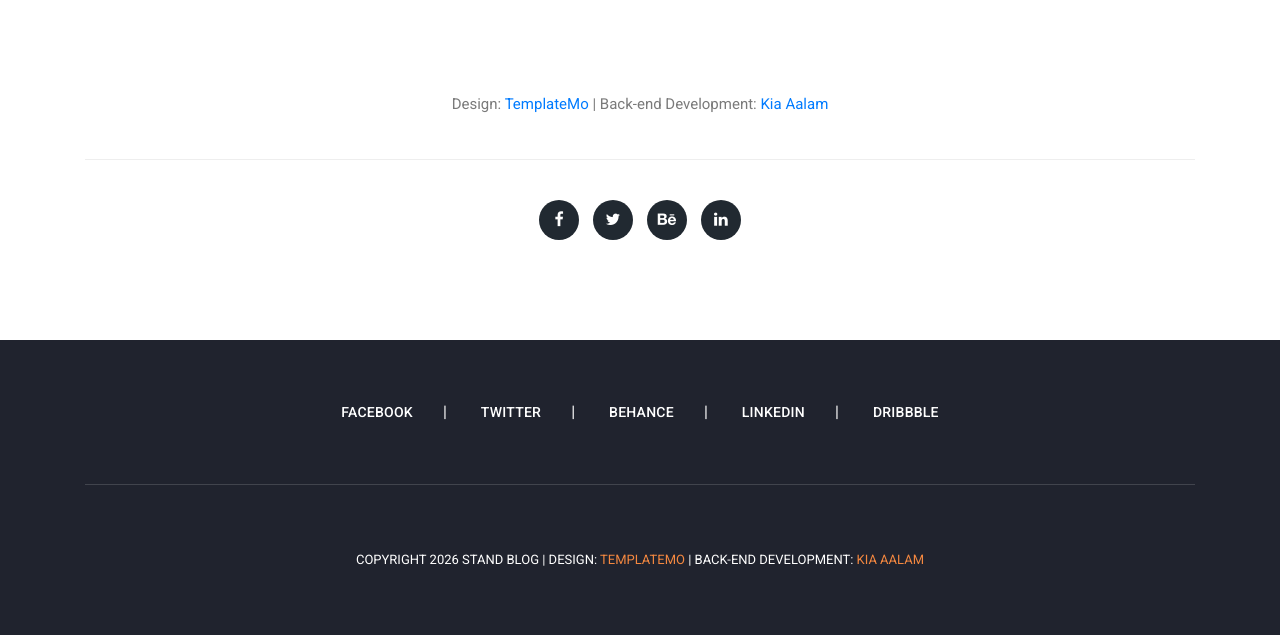
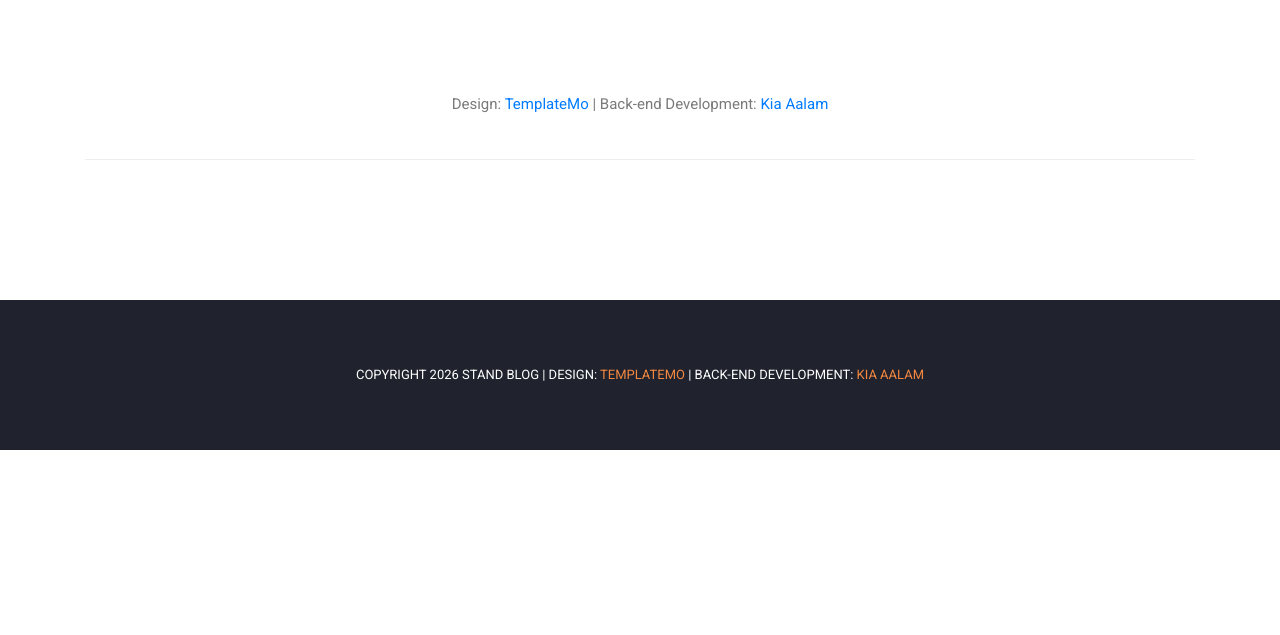
Before and after one commit to Kia-Aalam/Kia-Blog, a Django app: page /about/ in a window 1280 px wide. Shown: the part 1329-1964 px from the top of the page. After the commit the page ends 1779 px from the top, so only its background shows below. Run offline with Django 5.2, Linux system fonts and the light colour scheme; some libraries are stand-ins or nearby versions.

Commit message:
fix Footer

```diff
--- a/templates/about.html
+++ b/templates/about.html
@@ -102,18 +102,6 @@ https://templatemo.com/tm-551-stand-blog
           </div>
         </div>
 
-        <div class="row">
-          <div class="col-lg-12">
-            <ul class="social-icons">
-              <li><a href="#"><i class="fa fa-facebook"></i></a></li>
-              <li><a href="#"><i class="fa fa-twitter"></i></a></li>
-              <li><a href="#"><i class="fa fa-behance"></i></a></li>
-              <li><a href="#"><i class="fa fa-linkedin"></i></a></li>
-            </ul>
-          </div>
-        </div>
-
-
       </div>
     </section>
 
@@ -121,15 +109,6 @@ https://templatemo.com/tm-551-stand-blog
     <footer>
       <div class="container">
         <div class="row">
-          <div class="col-lg-12">
-            <ul class="social-icons">
-              <li><a href="#">Facebook</a></li>
-              <li><a href="#">Twitter</a></li>
-              <li><a href="#">Behance</a></li>
-              <li><a href="#">Linkedin</a></li>
-              <li><a href="#">Dribbble</a></li>
-            </ul>
-          </div>
           <div class="col-lg-12">
             <div class="copyright-text">
               <p>Copyright 2026 Stand Blog | Design: <a rel="nofollow" href="https://templatemo.com" target="_parent">TemplateMo</a> | Back-end Development: <a href="https://github.com/Kia-Aalam" target="_blank">Kia Aalam</a></p>
```
Also changed, not shown: templates/blog.html (+0 -9 lines), templates/contact.html (+0 -9 lines), templates/index.html (+0 -9 lines), templates/post-details.html (+0 -9 lines).
